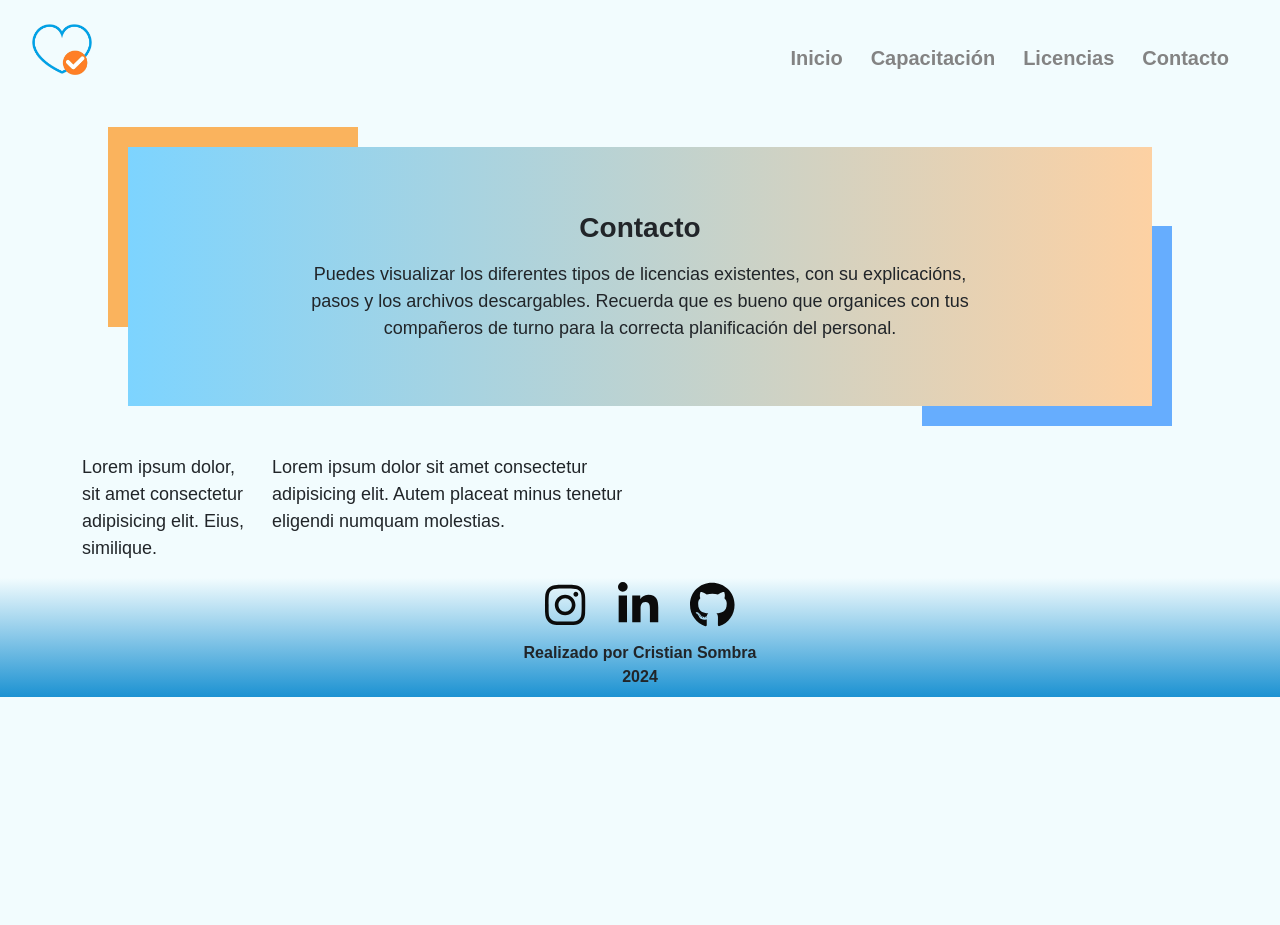
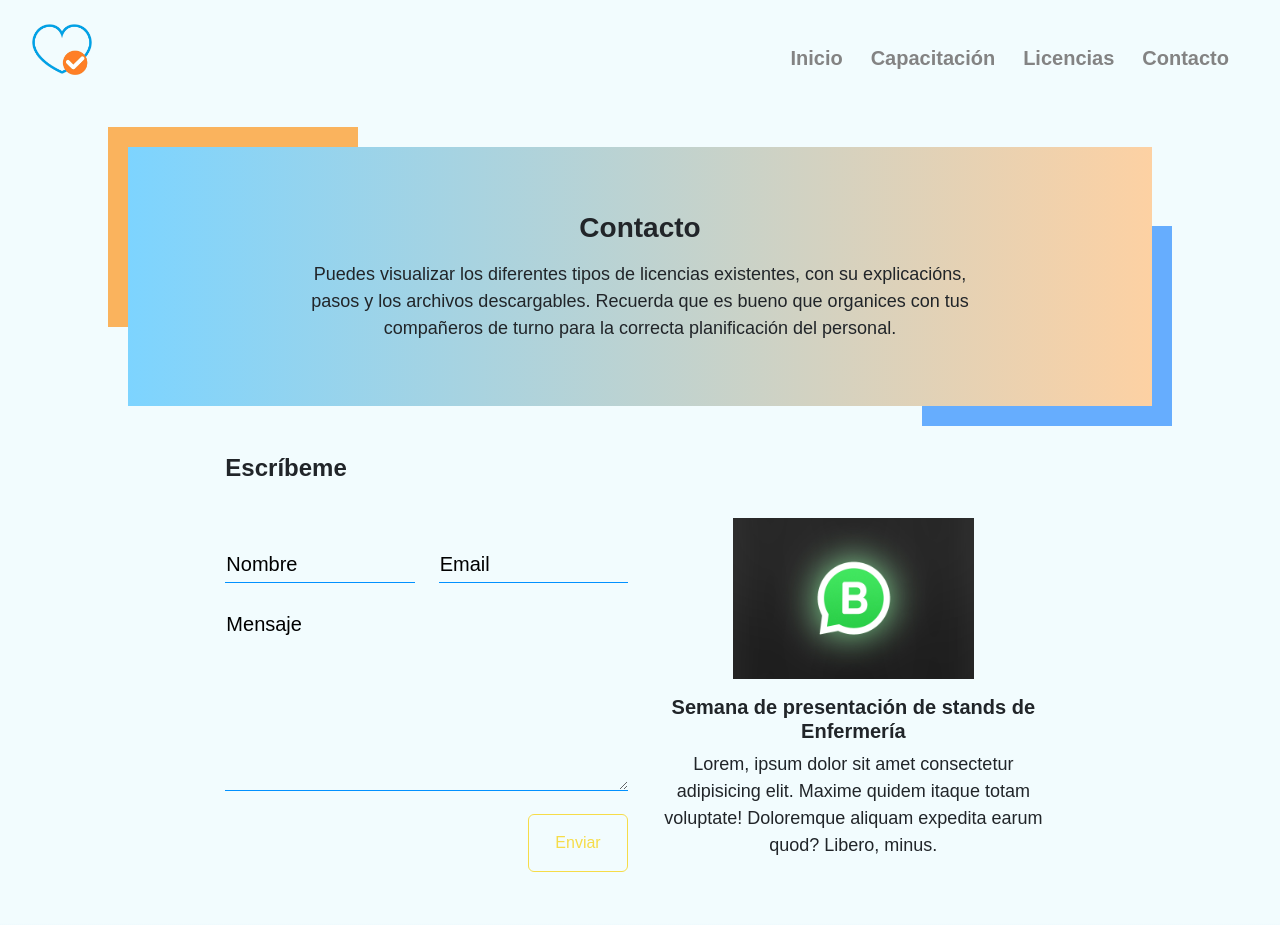
Before and after one commit to CristianSombra/NursingHRRG, a React (Vite) app in the folder nursingHRRG/: page /contact in a window 1280 px wide. Shown: the top 925 px of the page. Before the commit the page ends 800 px from the top, so only its background shows below. Built offline with nearby package versions, Linux system fonts and the light colour scheme.

Commit message:
View Contact
The following sections were made:
- Forms
- WhatsApp Corporative

```diff
--- a/nursingHRRG/package.json
+++ b/nursingHRRG/package.json
@@ -10,6 +10,7 @@
     "preview": "vite preview"
   },
   "dependencies": {
+    "@emailjs/browser": "^4.3.3",
     "@fortawesome/fontawesome-svg-core": "^6.5.2",
     "@fortawesome/free-brands-svg-icons": "^6.5.2",
     "@fortawesome/free-regular-svg-icons": "^6.5.2",
@@ -20,7 +21,8 @@
     "million": "^3.0.6",
     "react": "^18.2.0",
     "react-dom": "^18.2.0",
-    "react-router-dom": "^6.22.3"
+    "react-router-dom": "^6.22.3",
+    "react-toastify": "^10.0.5"
   },
   "devDependencies": {
     "@types/react": "^18.2.66",
--- a/nursingHRRG/src/App.jsx
+++ b/nursingHRRG/src/App.jsx
@@ -1,5 +1,7 @@
 import React from 'react'
-import { Routes, Route, useLocation } from 'react-router-dom'
+import { Routes, Route, useLocation } from 'react-router-dom';
+import { ToastContainer } from "react-toastify";
+import "react-toastify/dist/ReactToastify.css";
 import "bootstrap/dist/css/bootstrap.min.css";
 import "bootstrap/dist/js/bootstrap.bundle.min.js";
 import { Navbar, Footer } from './components/index';
@@ -28,6 +30,7 @@ function App() {
         <Route exact path="/licences" element={<Licences />} />
         <Route exact path="/contact" element={<Contact />} />
       </Routes>
+      <ToastContainer />
       {showFooter && <Footer />}
     </div>
   );
--- a/nursingHRRG/src/components/navbar/navBar.jsx
+++ b/nursingHRRG/src/components/navbar/navBar.jsx
@@ -1,7 +1,7 @@
 import React, { useState } from "react";
 import { Link } from "react-router-dom";
 import { motion } from "framer-motion";
-import logoNav from '../../assets/logoNav.png';
+import logoNav from '../../assets/logonav.png';
 import "./navBar.css";
 
 const Navbar = () => {
--- a/nursingHRRG/src/views/contact/contact.css
+++ b/nursingHRRG/src/views/contact/contact.css
@@ -29,6 +29,57 @@
 }
 
 
+/* Formulario  */
+
+
+.custom-input {
+    width: 100%;
+    background: none;
+    color: black;
+    font-size: 1rem;
+    padding: .6rem .3rem;
+    border: none;
+    border-radius: 0;
+    outline: none;
+    border-bottom: 1px solid rgb(2, 145, 255);
+}
+
+.custom-input:focus + .custom-label,
+.custom-input:not(:placeholder-shown) + .custom-label{
+    transform: translateY(-12px) scale(.7);
+    transform-origin: left top;
+    color: black;
+}
+
+.custom-label {
+    color: black;
+    cursor: pointer;
+    position: absolute;
+    top: 0;
+    left: 5px;
+    transform: translateY(10px);
+    transition: transform .5s, color .3s;
+}
+
+
+.custom-area {
+    height: 192px;
+}
+
+.btn-contact{
+    color: rgb(246, 220, 73);
+    border: 1px solid rgb(246, 220, 73);
+    transition: all 0.3s ease;
+    width: 100px;
+}
+
+.btn-contact:hover {
+    background-color: rgb(246, 220, 73);
+}
+
+
+
+
 @media (max-width: 768px) {
     .container-contact-title {
         width: 100%;
--- a/nursingHRRG/src/views/contact/contact.jsx
+++ b/nursingHRRG/src/views/contact/contact.jsx
@@ -1,8 +1,92 @@
-import React from "react";
+import React, { useState, useRef } from "react";
 import ScrollTop from '../../components/scrolltop/scrollTop';
+import { motion } from 'framer-motion';
+import { toast } from "react-toastify";
+import emailjs from "@emailjs/browser";
+import imgWhatsApp from '../../assets/whatsappcorporative.jpg';
 import './contact.css';
 
 const Contact = () => {
+
+    const [formControl, setFormControl] = useState({
+        from_name: "",
+        email: "",
+        message: "",
+    });
+
+    const serviceID = ''; // Completar datos
+    const templateID = ''; // completar datos
+
+    const form = useRef();
+
+    const sendEmail = (e) => {
+        e.preventDefault();
+
+        // Validación el campo Email
+        if (!/^[\w-]+(\.[\w-]+)*@([\w-]+\.)+[a-zA-Z]{2,7}$/.test(formControl.email)) {
+          // Mensaje de error si el correo electrónico no es válido
+        toast.error("Por favor, introduce una dirección de correo electrónico válida.");
+          return; // Detiene el envío del formulario si el correo electrónico no es válido
+        }
+
+        emailjs
+        .sendForm(serviceID, templateID, form.current, "5_qXvhPuX4Xyj9IFk") // Completar datos
+        .then((result) => {
+            console.log(result.text);
+            resetForm();
+            toast.success("!Tu Mensaje fue enviado con éxito!");
+        })
+        .catch((error) => {
+            console.error("Error al enviar el mensaje", error);
+            toast.error("Hubo un problema al enviar tu mensaje. Por favor, inténtalo nuevamente más tarde.");
+        });
+    };
+
+    const resetForm = () => {
+        setFormControl({
+            from_name: "",
+            email: "",
+            message: "",
+        });
+    };
+
+    const handleChage = (e) => {
+        e.preventDefault();
+        const { name, value } = e.target;
+
+        let isValid = true;
+        let errorMessage = "";
+
+        // Validación el campo Nombre y Apellido
+        if (name === "from_name") {
+            if (/[^a-zA-Z\s]/.test(value) || value.length > 20) {
+                isValid = false;
+                errorMessage =
+                    "El campo Nombre solo acepta letras y espacios, con un máximo de 20 caracteres.";
+            }
+        }
+
+        // Validación el campo Mensaje
+        if (name === "message") {
+            if (value.length > 300) {
+                isValid = false;
+                errorMessage = "El campo Mensaje solo puede tener un máximo de 300 caracteres.";
+            }
+        }
+
+        if (isValid) {
+            // Actualizar el estado del formulario solo si la entrada es válida
+            setFormControl({
+                ...formControl,
+                [name]: value,
+            });
+        } else {
+            // Mostrar mensaje de error
+            toast.error(errorMessage);
+        }
+    };
+
+
     return(
         <div className="container-fluid container-contact">
 
@@ -17,18 +101,94 @@ const Contact = () => {
                 </div>
             </section>
 
-            <section className="container">
-                <div className="row">
-                    <div className="col-12 col-md-3 col-lg-2">
-                        <p>Lorem ipsum dolor, sit amet consectetur adipisicing elit. Eius, similique.</p>
+            <section className="container-contact">
+                <div className="row my-5 d-flex justify-content-center mx-auto">
+                    <div className="col-10 col-lg-4">
+                        <form className="" onSubmit={sendEmail} ref={form}>
+                            <motion.div
+                                className="row"
+                                initial={{x: -50, opacity: 0, filter: 'blur(5px)'}}
+                                animate={{x: 0, opacity: 1, filter: 'blur(0)'}}
+                                transition={{duration: 1.6, delay: 0.6}}
+                                >
+                        <h4 className="fw-bold">Escríbeme</h4>
+
+                                    <div className="col-12 col-md-12 col-lg-6 mt-5 position-relative">
+                                        <input
+                                            type="text"
+                                            className="custom-input"
+                                            placeholder=" "
+                                            required
+                                            value={formControl.from_name}
+                                            onChange={handleChage}
+                                            name="from_name"
+                                            id="from_name"
+                                            />
+                                        <label htmlFor="nombre" className="custom-label fs-5 ms-2">Nombre</label>
+                                    </div>
+                                    <div className="col-12 col-md-12 col-lg-6 mt-5  position-relative">
+                                        <input
+                                            type="text"
+                                            className="custom-input"
+                                            placeholder=" "
+                                            name="email"
+                                            id="email"
+                                            value={formControl.email}
+                                            onChange={handleChage}
+                                            required
+                                            />
+                                        <label htmlFor="email" className="fs-5 ms-2 custom-label">Email</label>
+                                    </div>
+                                    <div className="col-12 my-3 position-relative">
+                                        <textarea
+                                            type="text"
+                                            className="custom-input custom-area"
+                                            placeholder=" "
+                                            name="message"
+                                            id="message"
+                                            cols="30"
+                                            rows="10"
+                                            value={formControl.message}
+                                            onChange={handleChage}
+                                            required
+                                            >
+
+                                            </textarea>
+                                            <label htmlFor="mensaje" className="custom-label fs-5 ms-2">Mensaje</label>
+                                    </div>
+                                </motion.div>
+                                <motion.div
+                                    className="col text-end"
+                                    initial={{y: 50, opacity: 0, filter: 'blur(5px)'}}
+                                    animate={{y: 0, opacity: 1, filter: 'blur(0)'}}
+                                    transition={{duration: 1.8, delay: 0.8}}
+                                    >
+                                    <button
+                                        type="submit"
+                                        className="btn p-3 btn-contact"
+                                        id="button"
+                                        value="Send Email"
+                                        >
+                                        Enviar
+                                    </button>
+                                </motion.div>
+                        </form>
                     </div>
-                    <div className="col-12 col-md-6 col-lg-4">
-                        <p>Lorem ipsum dolor sit amet consectetur adipisicing elit. Autem placeat minus tenetur eligendi numquam molestias.</p>
+                    <div className="ccol-10 col-lg-4 mt-5 text-center">
+                        <motion.div
+                            initial={{x: 50, opacity: 0, filter: 'blur(5px)'}}
+                            animate={{x: 0, opacity: 1, filter: 'blur(0)'}}
+                            transition={{duration: 1.6, delay: 0.6}}
+                            className="col-12"
+                            >
+                            <img src={imgWhatsApp} className="img-fluid my-3" style={{width: '60%'}} alt="" />
+                            <h5 className="fw-bold">Semana de presentación de stands de Enfermería</h5>
+                            <p>Lorem, ipsum dolor sit amet consectetur adipisicing elit. Maxime quidem itaque totam voluptate! Doloremque aliquam expedita earum quod? Libero, minus.</p>
+                        </motion.div>
                     </div>
+
                 </div>
             </section>
-
-
             <ScrollTop/>
         </div>
     );
```
Also changed, not shown: nursingHRRG/src/assets/whatsappcorporative.jpg (added), 1 other file (tests, documents, lock files or other folders).
